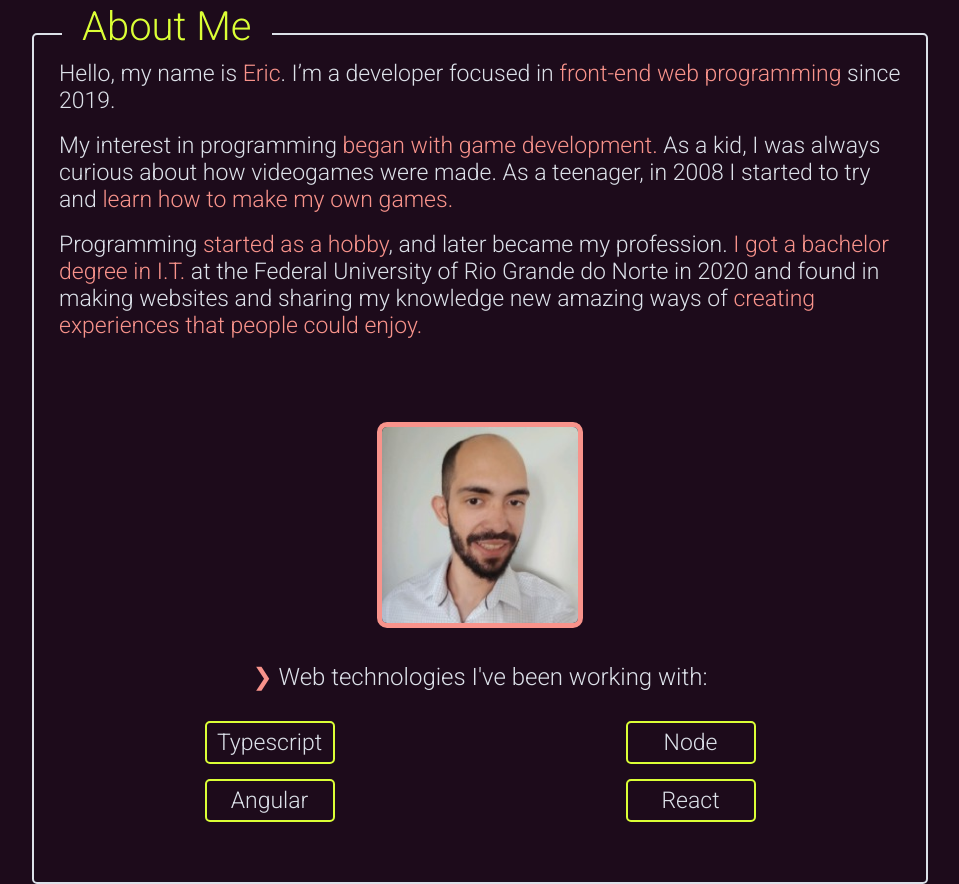
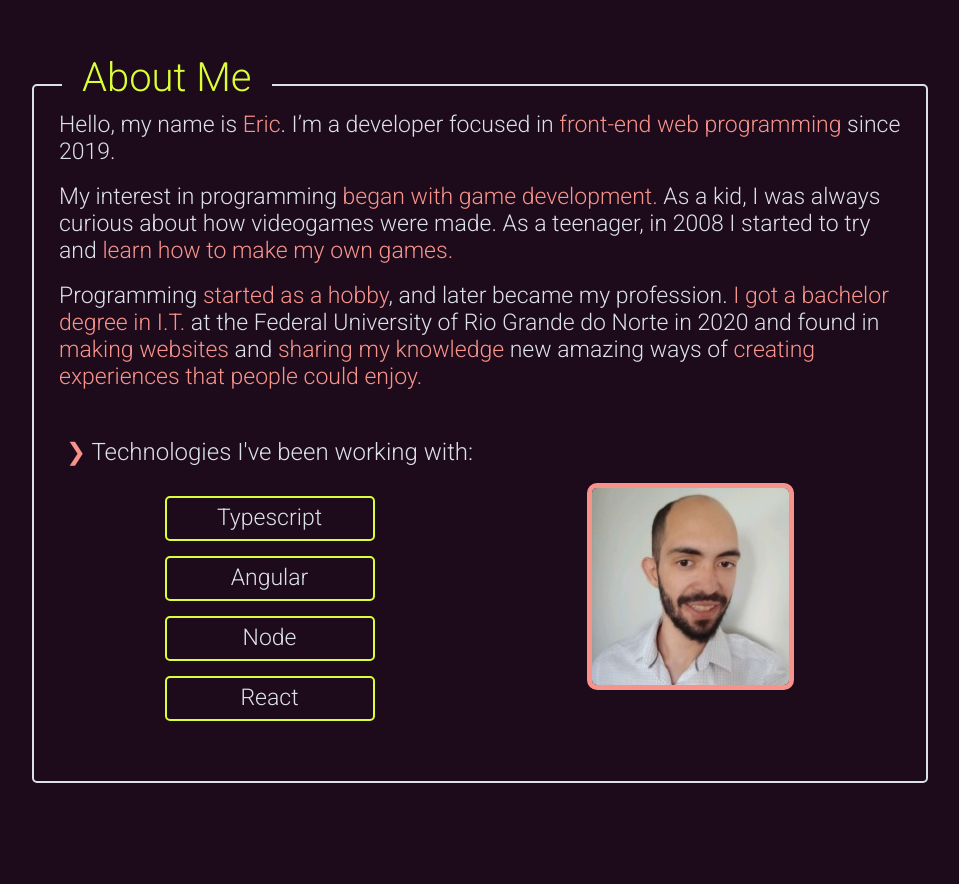
Before and after one commit to aericode/MyPortfolio, a website: page index.html in a window 1280 px wide. Shown: the part 847-1731 px from the top of the page, without its empty margins (160-1119 px from the left). After the commit the page ends 1680 px from the top, so only its background shows below. Drawn offline with nearby package versions, Linux system fonts and the light colour scheme.

Commit message:
technologies on about-me section

```diff
--- a/index.html
+++ b/index.html
@@ -50,20 +50,19 @@
 
             <p>Programming <span>started as a hobby</span>, and later became my
             profession. <span>I got a bachelor degree in I.T.</span> at the
-            Federal University of Rio Grande do Norte in 2020 and found in making
-            websites and sharing my knowledge new amazing ways of <span>creating
-            experiences that people could enjoy.</span></p><br>
+            Federal University of Rio Grande do Norte in 2020 and found in
+            <span>making websites</span> and <span>sharing my knowledge</span> new amazing
+            ways of <span>creating experiences that people could enjoy.</span></p>
+            <br>
 
 
             <div class="about-me-footer">
                 <div class="my-interest-section">
-                    <h3><span>❯</span> Web technologies I've been working with: </h3>
+                    <h3><span>❯</span> Technologies I've been working with: </h3>
                     <div class="list-container">
                         <ul>
                             <li>Typescript</li>
                             <li>Angular</li>
-                        </ul>
-                        <ul>
                             <li>Node</li>
                             <li>React</li>
                         </ul>
--- a/styles.css
+++ b/styles.css
@@ -236,7 +236,8 @@ p{
 
 .list-container li{
     margin: 15px;
-    width: 130px;
+    width: 210px;
+    height: 45px;
     padding: 6px;
     border-style: solid;
     border-color: var(--highlight-green);
@@ -277,35 +278,6 @@ p{
 
 
 
-/*desktop*/
-@media (min-width: 1200px){
-    .title-container{
-        width: 70%;
-    }
-
-    .about-me-footer{
-
-        width: 100%;
-        display: flex;
-        flex-direction: column-reverse;
-        align-content: center;
-
-    }
-    .my-interest-section{
-        display: flex;
-        flex-direction: column;
-        width: 100%;
-    }
-
-    .image-container{
-        margin: 35px 0;
-        width: 100%;
-    }
-
-    .profile-picture{
-        width: calc(min(200px + 0.5vw, 280px));
-    }
-}
 
 /*mobile*/
 @media (max-width: 768px){
@@ -334,7 +306,34 @@ p{
 
 }
 
+/*desktop*/
+@media (min-width: 1200px){
+    .title-container{
+        width: 70%;
+    }
 
+    .about-me-footer{
+
+        width: 100%;
+        display: flex;
+        align-content: center;
+
+    }
+    .my-interest-section{
+        display: flex;
+        flex-direction: column;
+        width: 100%;
+    }
+
+    .image-container{
+        margin: 35px 0;
+        width: 100%;
+    }
+
+    .profile-picture{
+        width: calc(min(200px + 0.5vw, 280px));
+    }
+}
 
 
 
```
